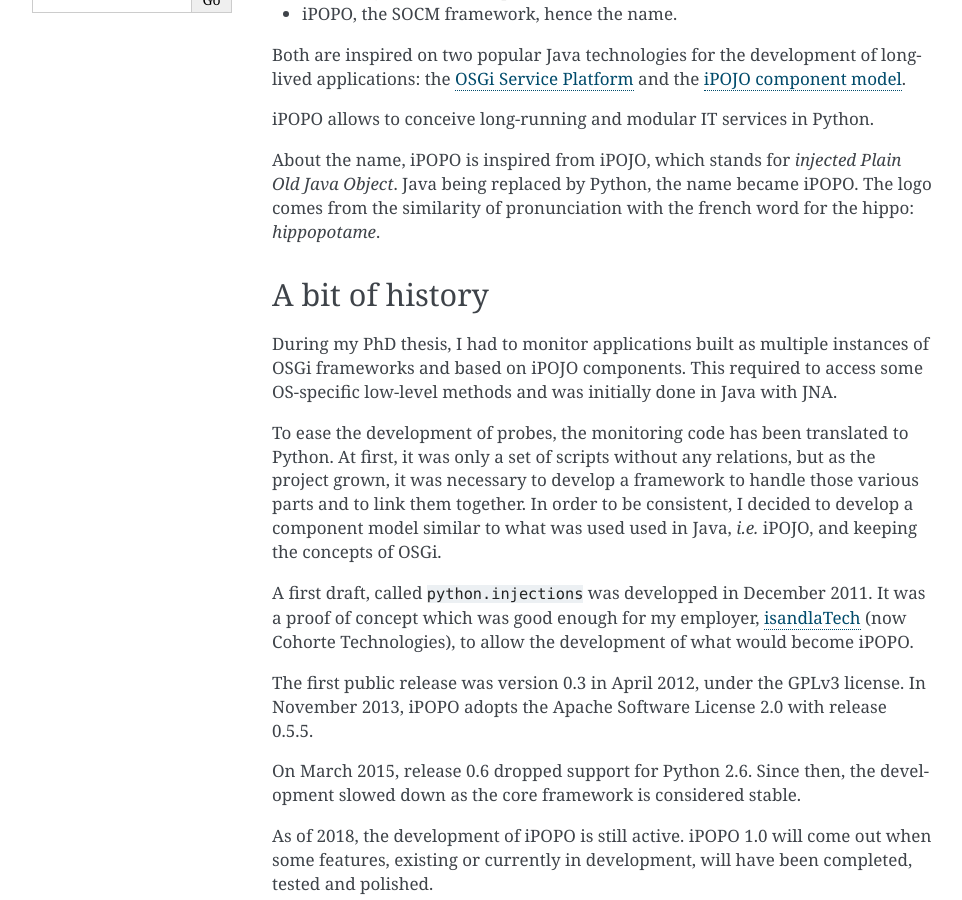
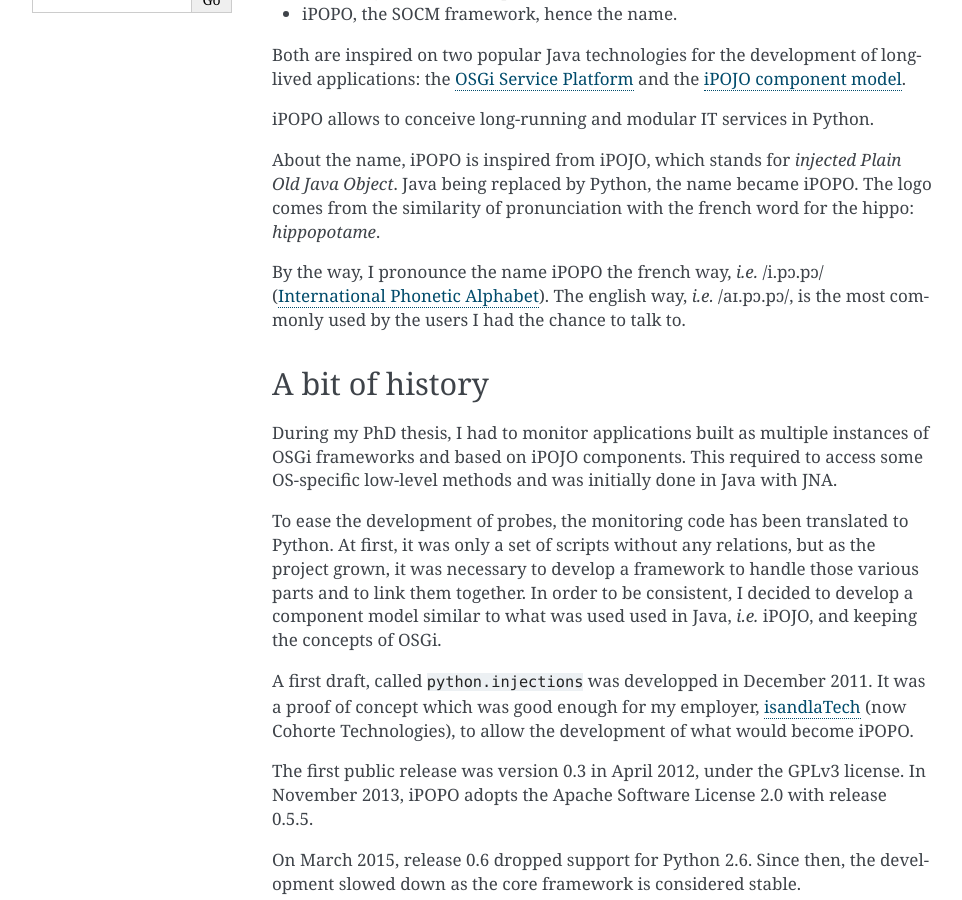
Before and after one commit to tcalmant/ipopo, a Sphinx documentation site: the page built from docs/foreword.rst, in a window 1280 px wide and 900 px high, scrolled down 326 px. Shown: the whole window, without its empty margins (148-1110 px from the left). Built offline with Sphinx 7.4.7, drawn with Linux system fonts in a browser that asks for light colours; pages that are not in the unit, such as notebooks, are missing from menus.

Commit message:
A word on the pronunciation of the project name

```diff
--- a/docs/foreword.rst
+++ b/docs/foreword.rst
@@ -24,6 +24,11 @@
 name became iPOPO.
 The logo comes from the similarity of pronunciation with the french
 word for the hippo: *hippopotame*.
+
+By the way, I pronounce the name iPOPO the french way, *i.e.* /i.pɔ.pɔ/
+(`International Phonetic Alphabet <https://en.wikipedia.org/wiki/International_Phonetic_Alphabet>`_).
+The english way, *i.e.* /aɪ.pɔ.pɔ/, is the most commonly used by the users
+I had the chance to talk to.
 
 A bit of history
 ----------------
```
